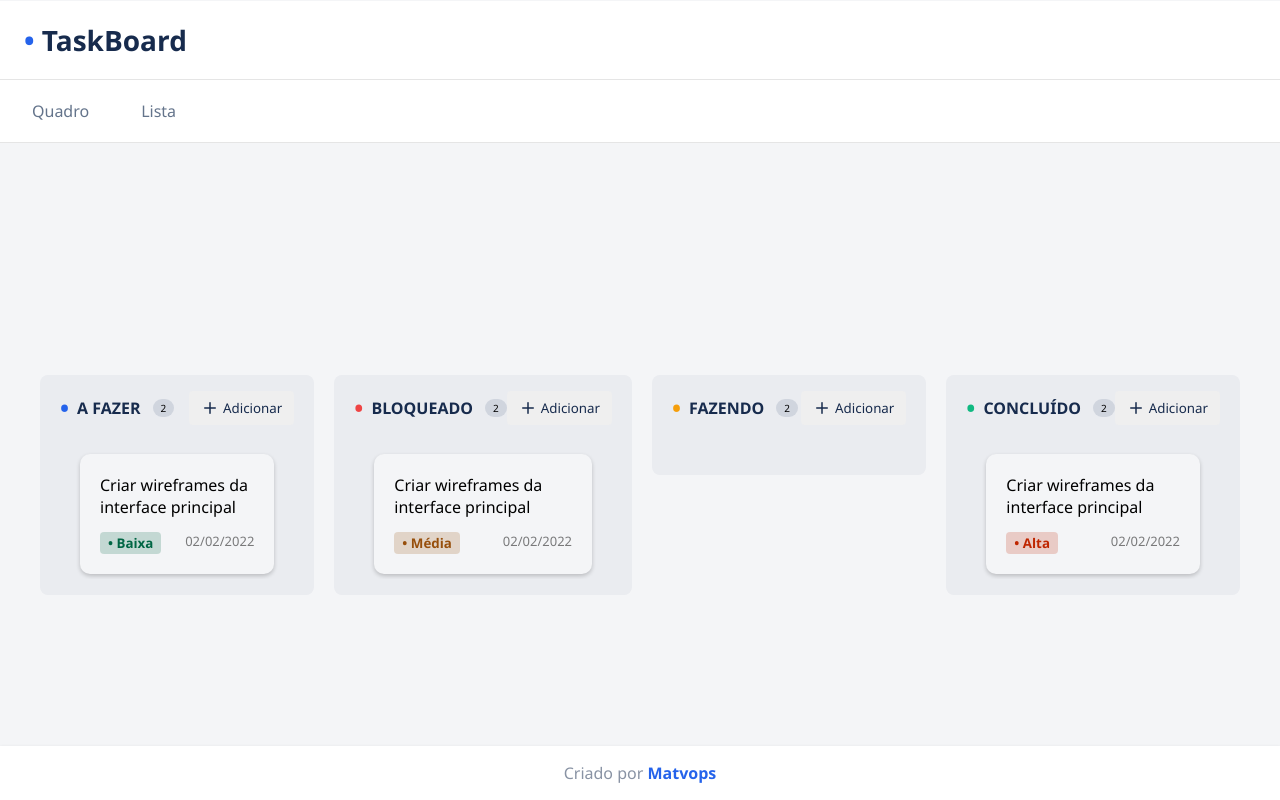
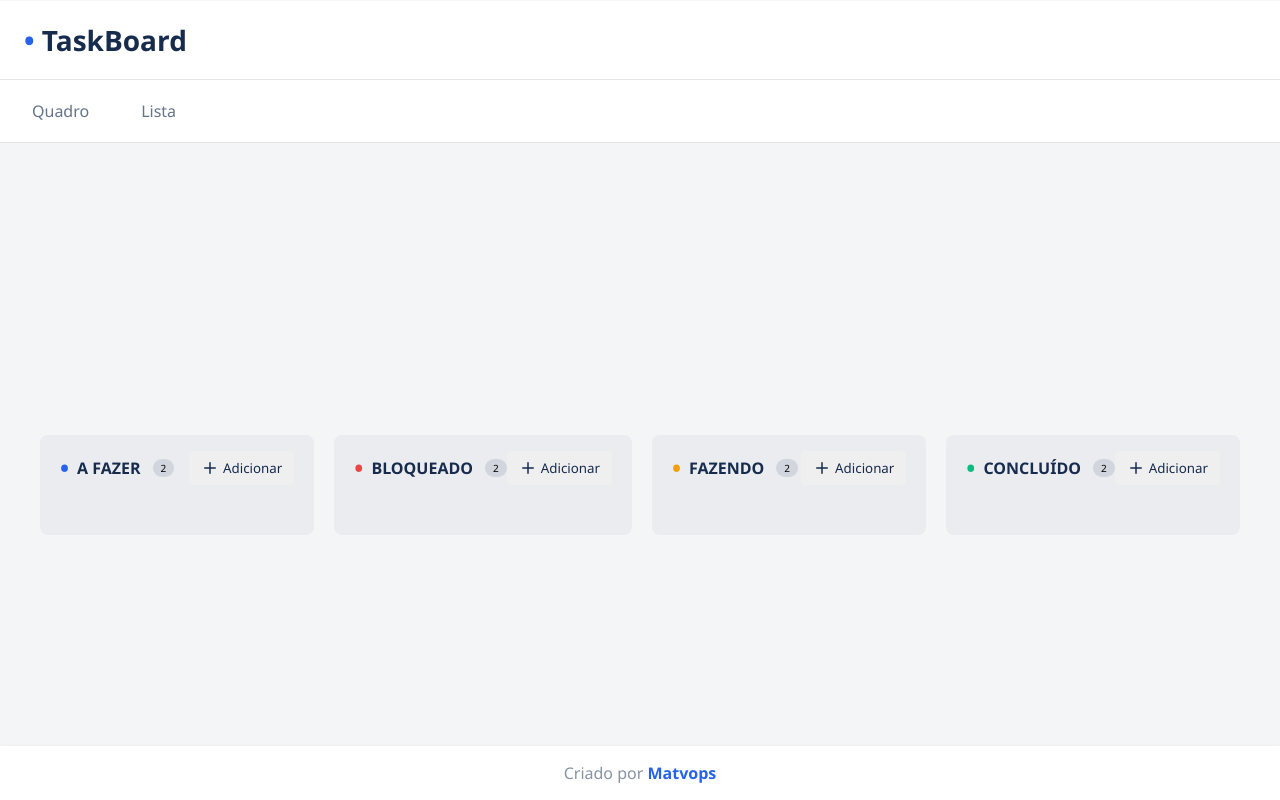
Before and after one commit to Matvops/simple-taskboard, a React (Vite) app: page / in a window 1280 px wide. Built offline with nearby package versions, Linux system fonts and the light colour scheme.

Commit message:
Feat: Remove mocks

```diff
--- a/src/components/Steps/index.tsx
+++ b/src/components/Steps/index.tsx
@@ -62,15 +62,7 @@ export const Steps = () => {
           </div>
 
           <div className={style.contentCard}>
-
             {returnTasks('toDo')}
-            <div className={style.content} draggable>
-              <span className={style.description}>Criar wireframes da interface principal</span>
-              <div className={style.contentFooter}>
-                <p className={`${style.priority} ${style.lowPriority}`}>&bull; Baixa</p>
-                <span className={style.createDate}>02/02/2022</span>
-              </div>
-            </div>
           </div>
         </div>
 
@@ -87,13 +79,6 @@ export const Steps = () => {
 
           <div className={style.contentCard}>
             {returnTasks('blocked')}
-            <div className={style.content} draggable>
-              <span className={style.description}>Criar wireframes da interface principal</span>
-              <div className={style.contentFooter}>
-                <p className={`${style.priority} ${style.mediumPriority}`}>&bull; Média</p>
-                <span className={style.createDate}>02/02/2022</span>
-              </div>
-            </div>
           </div>
         </div>
 
@@ -126,16 +111,7 @@ export const Steps = () => {
           </div>
 
           <div className={style.contentCard}>
-
             {returnTasks('done')}
-
-            <div className={style.content} draggable>
-              <span className={style.description}>Criar wireframes da interface principal</span>
-              <div className={style.contentFooter}>
-                <p className={`${style.priority} ${style.highPriority}`}>&bull; Alta</p>
-                <span className={style.createDate}>02/02/2022</span>
-              </div>
-            </div>
           </div>
 
         </div>
```
